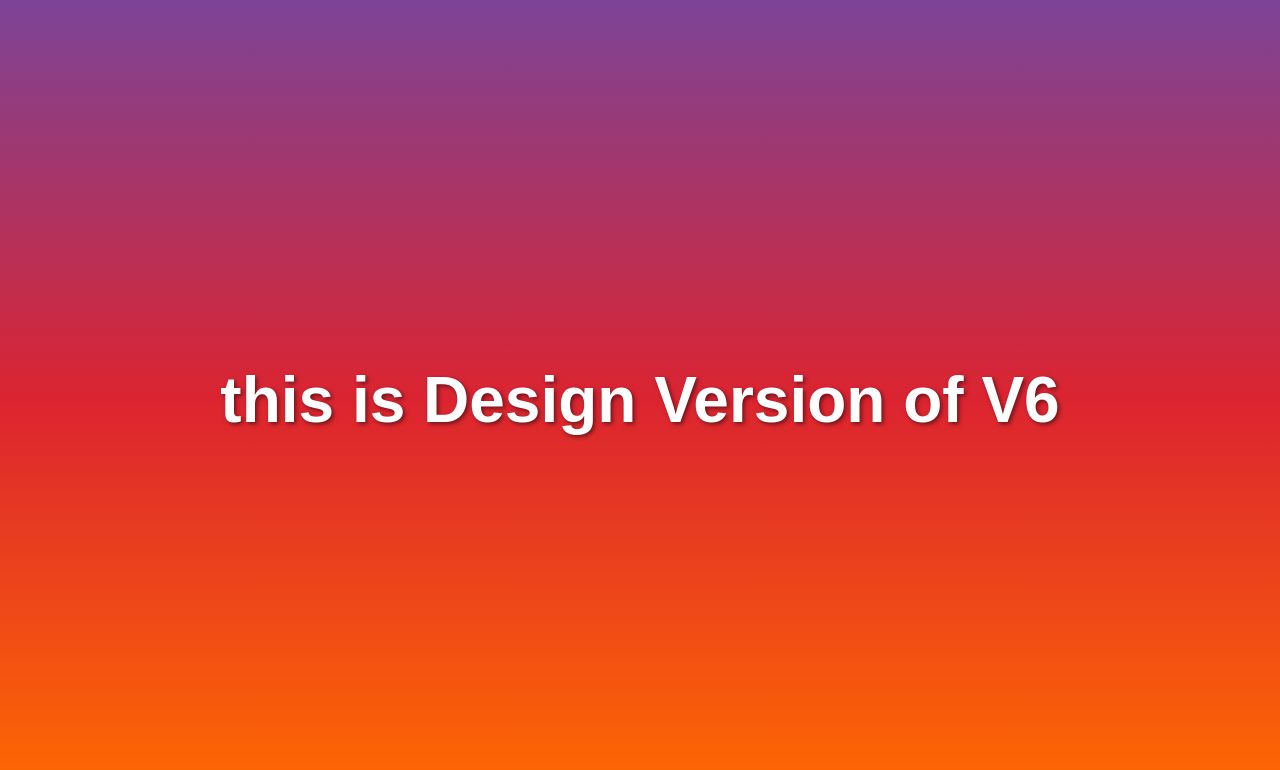
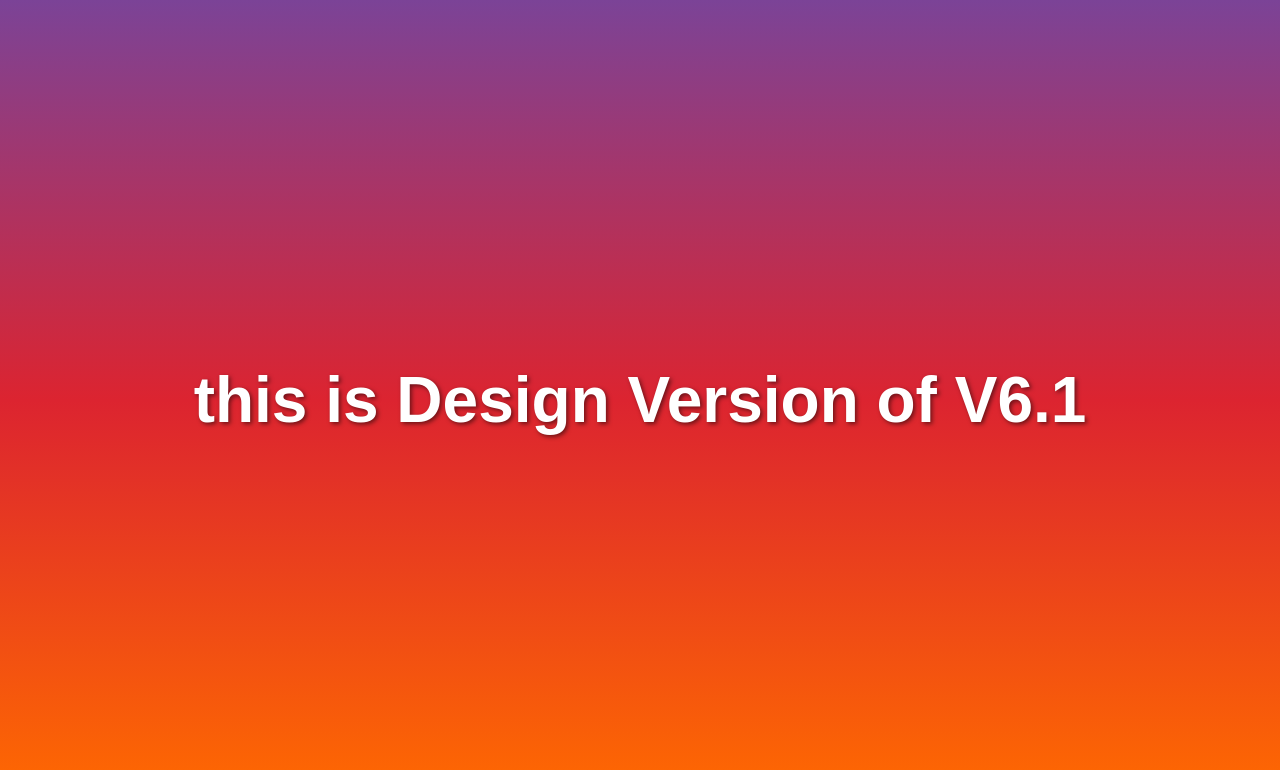
Before and after one commit to treealam/myrepo, a plain HTML site: page index.html in a window 1280 px wide. Drawn offline with Linux system fonts and the light colour scheme.

Commit message:
Changed the version to 6.1

```diff
--- a/index.html
+++ b/index.html
@@ -7,7 +7,7 @@
     <link rel="stylesheet" href="styles.css">
 </head>
 <body>
-    <h1> this is  Design Version  of V6 </h1>
+    <h1> this is  Design Version  of V6.1 </h1>
 
 </body>
 </html>
```
